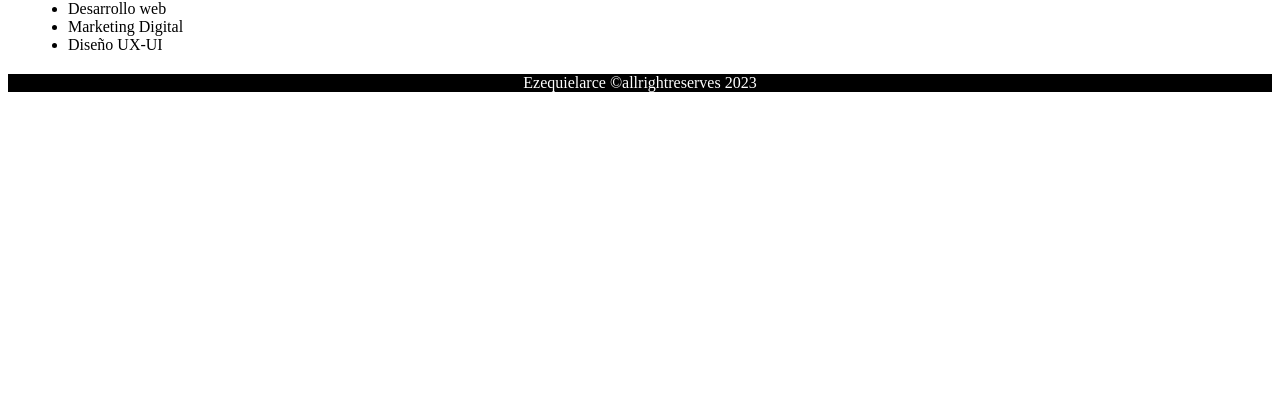
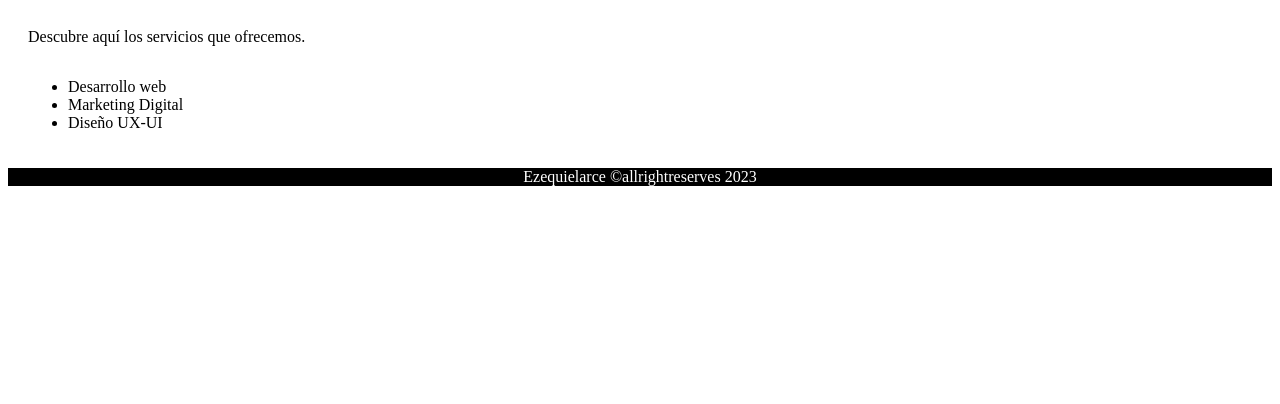
Before and after one commit to EzeArc/miprimerapagina, a plain HTML site: page servicios.html in a window 1280 px wide. Shown: the part 396-800 px from the top of the page. Drawn offline with Linux system fonts and the light colour scheme.

Commit message:
updateservices

```diff
--- a/servicios.html
+++ b/servicios.html
@@ -23,7 +23,7 @@
         </nav>
     </header>
     <main>
-        <div class="container-services>
+        <div class="container-services">
             <h1>Nuestros servicios</h1>
             <p>Descubre aquí los servicios que ofrecemos.</p>
             <ul>
```
